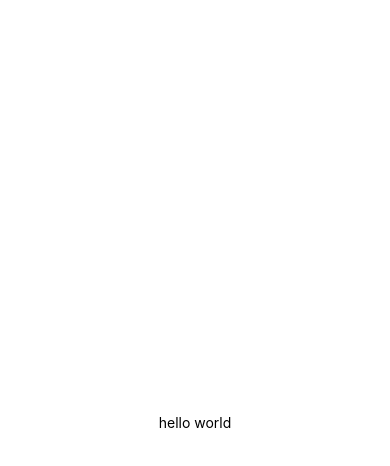
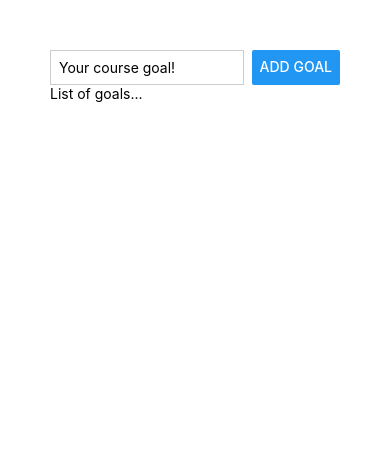
Before and after one commit to aya1357/react-native-pra, a React Native app: screen / in a window 390 px wide. Shown: the top 466 px of the page. Built offline with nearby package versions, Linux system fonts and the light colour scheme.

Commit message:
inputフォームの作成

```diff
--- a/App.js
+++ b/App.js
@@ -1,20 +1,32 @@
-import { StatusBar } from 'expo-status-bar';
-import { StyleSheet, Text, View } from 'react-native';
+import { StyleSheet, Text, View, Button, TextInput } from 'react-native';
 
 export default function App() {
   return (
-    <View style={styles.container}>
-      <Text>hello world</Text>
-      <StatusBar style="auto" />
+    <View style={styles.appContainer}>
+      <View style={styles.inputContainer}>
+        <TextInput style={styles.textInput} placeholder='Your course goal!' />
+        <Button title='Add Goal' />
+      </View>
+      <View>
+        <Text>List of goals...</Text>
+      </View>
     </View>
   );
 }
 
 const styles = StyleSheet.create({
-  container: {
-    flex: 1,
-    backgroundColor: '#fff',
-    alignItems: 'center',
-    justifyContent: 'center',
+  appContainer: {
+    padding: 50,
   },
+  inputContainer: {
+    flexDirection: 'row',
+    justifyContent: 'space-between'
+  },
+  textInput: {
+    borderWidth: 1,
+    borderColor: '#cccccc',
+    width: '80%',
+    marginRight: 8,
+    padding: 8
+  }
 });
```
